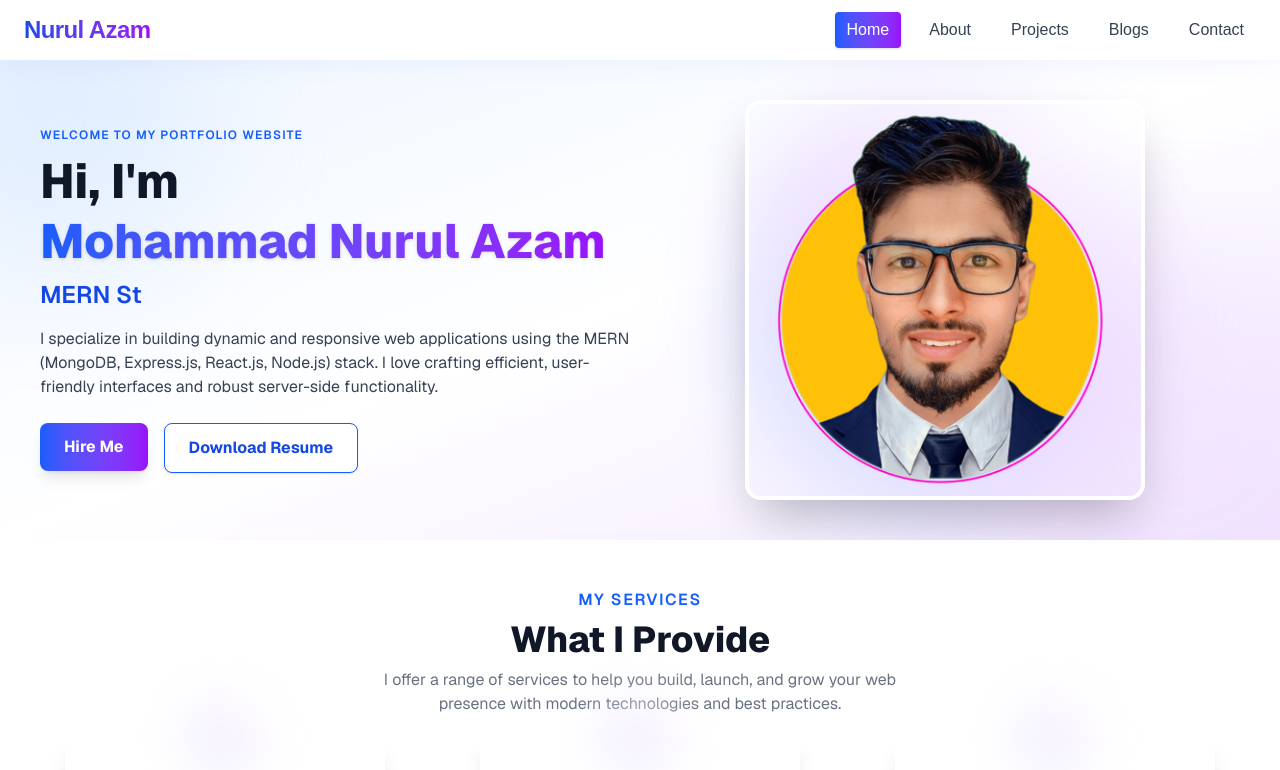
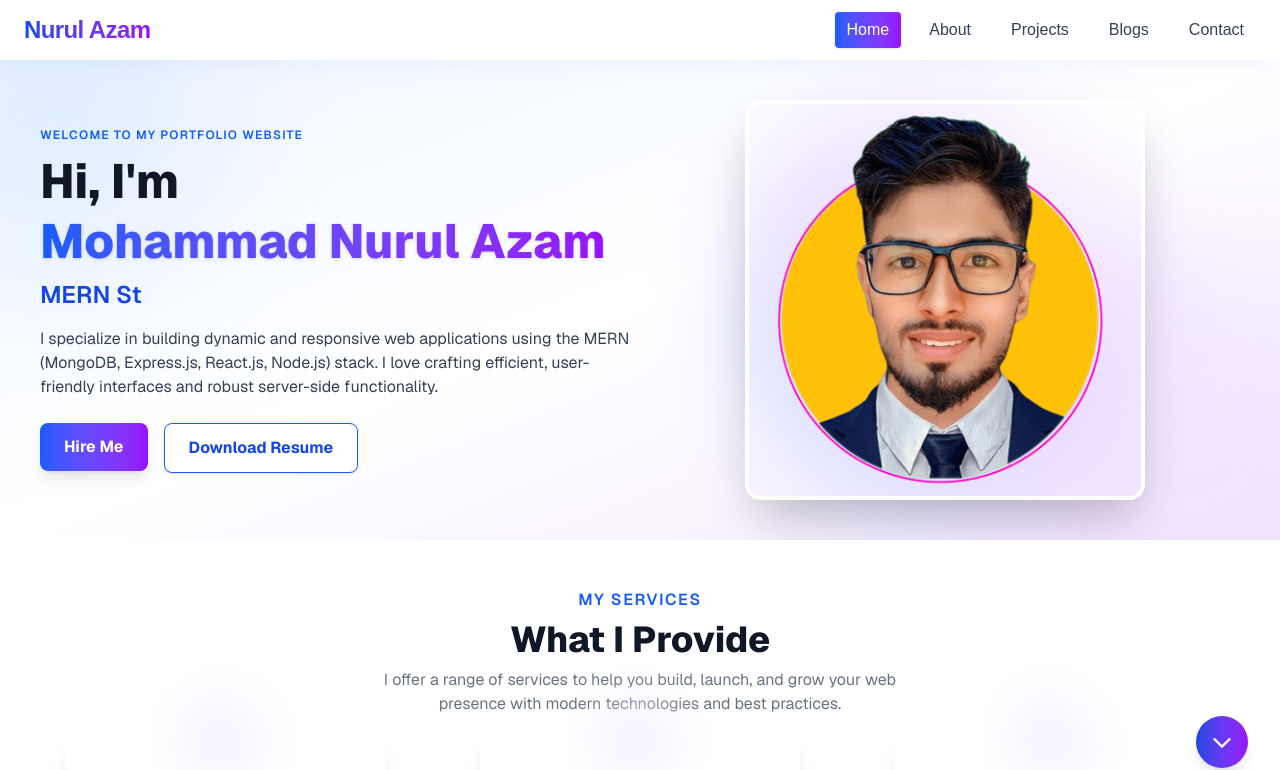
Before and after one commit to nurulazam-dev/nurulazamDev-portfolio-v3.0.0, a Next.js app: page / in a window 1280 px wide. Shown: the top 770 px of the page. Built offline with nearby package versions, Linux system fonts and the light colour scheme.

Commit message:
Home page update

```diff
--- a/src/app/page.js
+++ b/src/app/page.js
@@ -10,21 +10,28 @@ import Projects from "@/Components/Projects/Projects";
 import Achievement from "@/Components/Home/Achievement";
 import SocialActivity from "@/Components/Home/SocialActivity";
 import Gallery from "@/Components/Gallery/Gallery";
-import { useEffect, useState } from "react";
+import { useEffect, useRef, useState } from "react";
 
 export default function Home() {
-  const [showScroll, setShowScroll] = useState(false);
+  const [atTop, setAtTop] = useState(true);
+  const contactRef = useRef(null);
 
   useEffect(() => {
     const handleScroll = () => {
-      setShowScroll(window.scrollY > 300);
+      setAtTop(window.scrollY < 100);
     };
     window.addEventListener("scroll", handleScroll);
     return () => window.removeEventListener("scroll", handleScroll);
   }, []);
 
-  const scrollToTop = () => {
+  const handleScrollButton = () => {
+    if (atTop) {
+      // Scroll to bottom (Contact section)
+      contactRef.current?.scrollIntoView({ behavior: "smooth" });
+    } else {
+      // Scroll to top
       window.scrollTo({ top: 0, behavior: "smooth" });
+    }
   };
 
   return (
@@ -39,15 +46,31 @@ export default function Home() {
       <SocialActivity />
       <Gallery />
       <Blogs />
+      {/* Attach ref to Contact section */}
+      <div ref={contactRef}>
         <Contact />
+      </div>
 
-      {/* Scroll to Top Button */}
-      {showScroll && (
+      {/* Scroll Button */}
       <button
-          onClick={scrollToTop}
+        onClick={handleScrollButton}
         className="fixed bottom-8 right-8 z-50 bg-gradient-to-r from-blue-700 to-purple-600 text-white p-3 rounded-full shadow-lg hover:scale-110 transition-all duration-300"
-          aria-label="Scroll to top"
+        aria-label={atTop ? "Scroll to bottom" : "Scroll to top"}
       >
+        {atTop ? (
+          // Down arrow
+          <svg
+            width="28"
+            height="28"
+            fill="none"
+            stroke="currentColor"
+            strokeWidth="2"
+            viewBox="0 0 24 24"
+          >
+            <path d="M19 9l-7 7-7-7" />
+          </svg>
+        ) : (
+          // Up arrow
           <svg
             width="28"
             height="28"
@@ -58,8 +81,8 @@ export default function Home() {
           >
             <path d="M5 15l7-7 7 7" />
           </svg>
+        )}
       </button>
-      )}
     </main>
   );
 }
```
Lines whose indentation alone changed are shown as unchanged.
